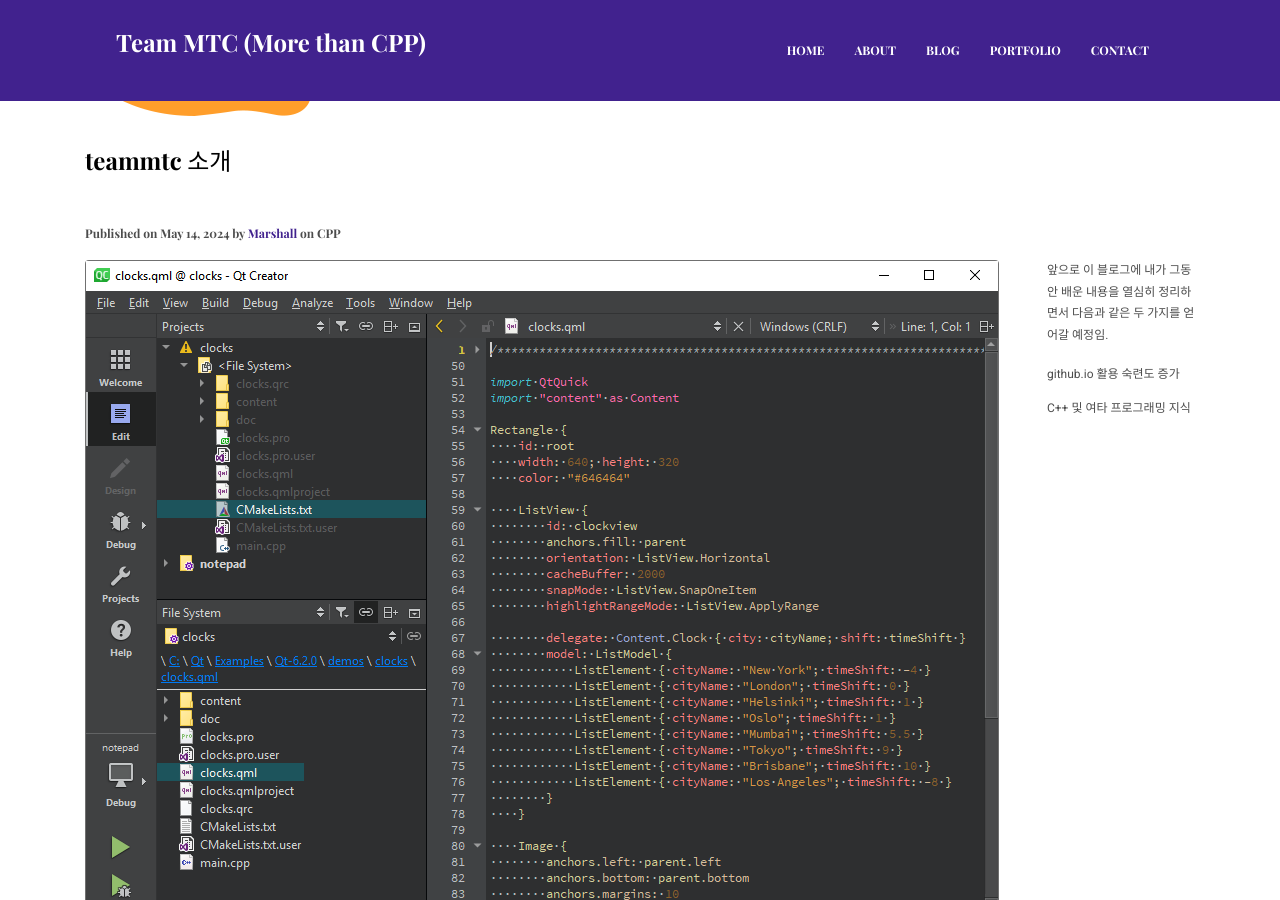
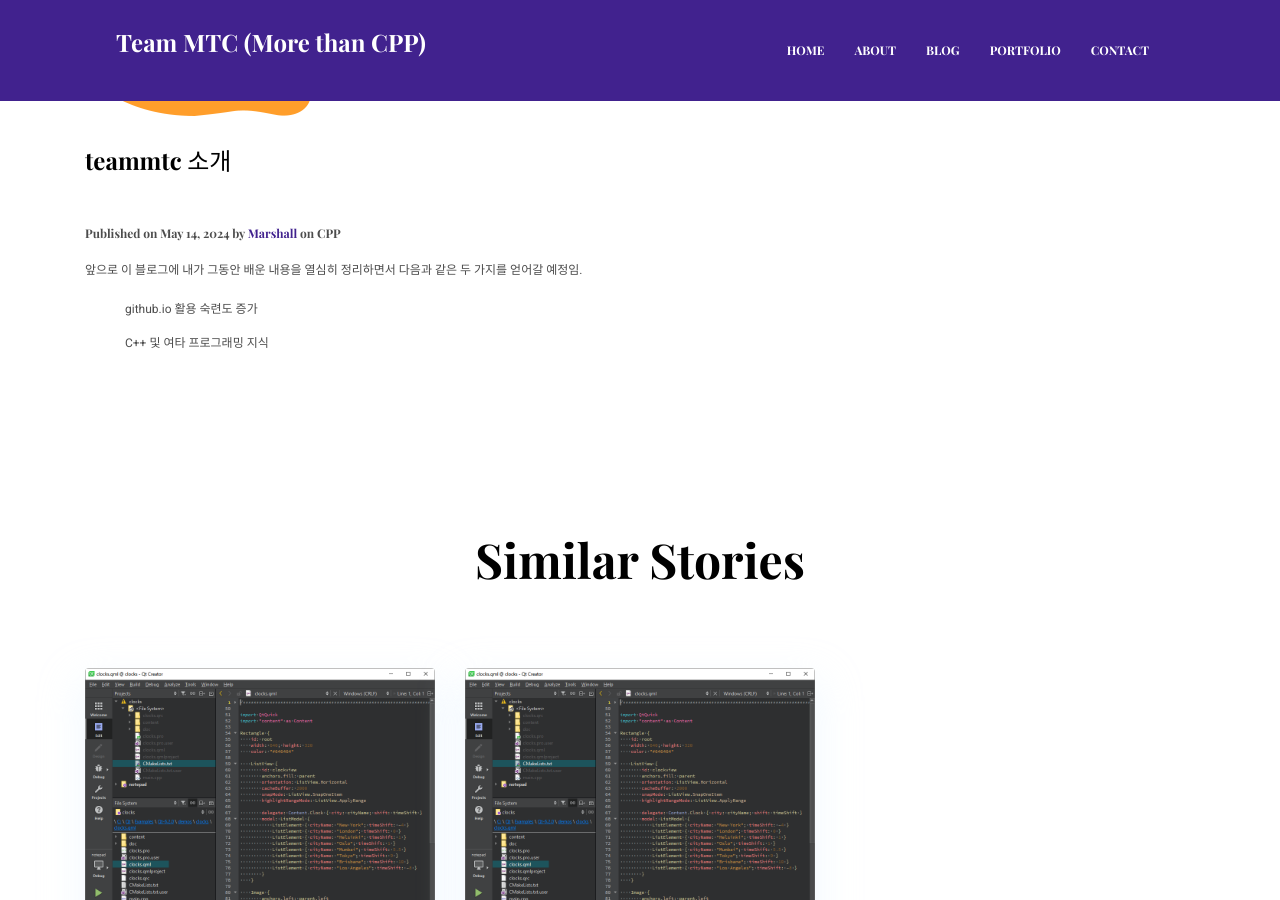
Before and after one commit to teammtc/teammtc.github.io, a Jekyll site: the page built from _posts/2024-05-14-intro.md, in a window 1280 px wide and 900 px high, scrolled down 419 px. Built offline with Jekyll 4.4.1, drawn with Linux system fonts in a browser that asks for light colours.

Commit message:
blogging

```diff
--- a/_layouts/post.html
+++ b/_layouts/post.html
@@ -29,7 +29,7 @@
         <p class="font-secondary">Published on {{ page.date | date: '%b %d, %Y' }} by <span class="text-primary">{{ page.author }}</span
             class="text-primary"> on {% for tag in page.tags %}<span>{{ tag }} </span>{% endfor %}</p>
         <div class="content">
-          <img src="{{page.image | relative_url }}" class="img-fluid rounded float-left mr-5 mb-4" alt="{{page.title}}">
+<!--          <img src="{{page.image | relative_url }}" class="img-fluid rounded float-left mr-5 mb-4" alt="{{page.title}}">-->
           {{ content }}
         </div>
       </div>
```
